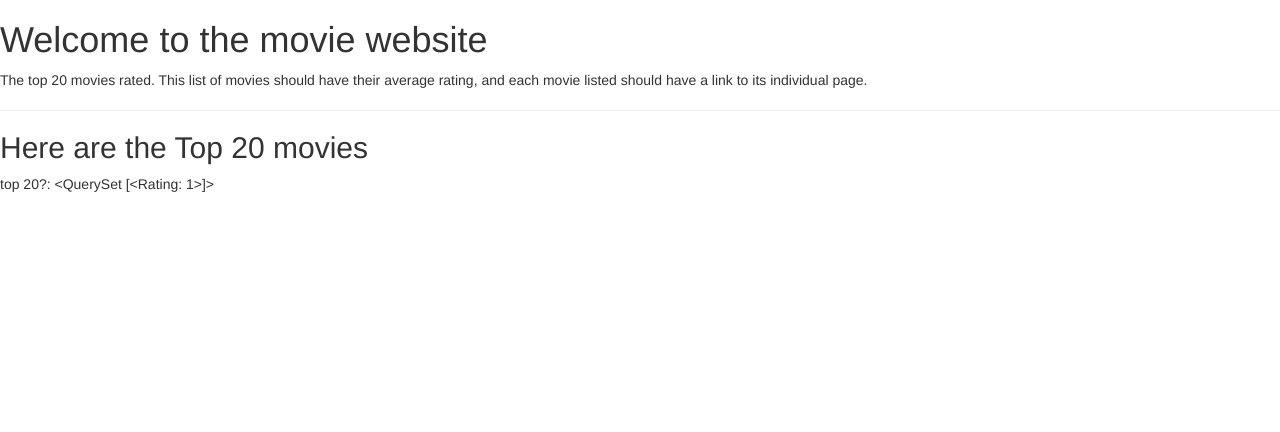
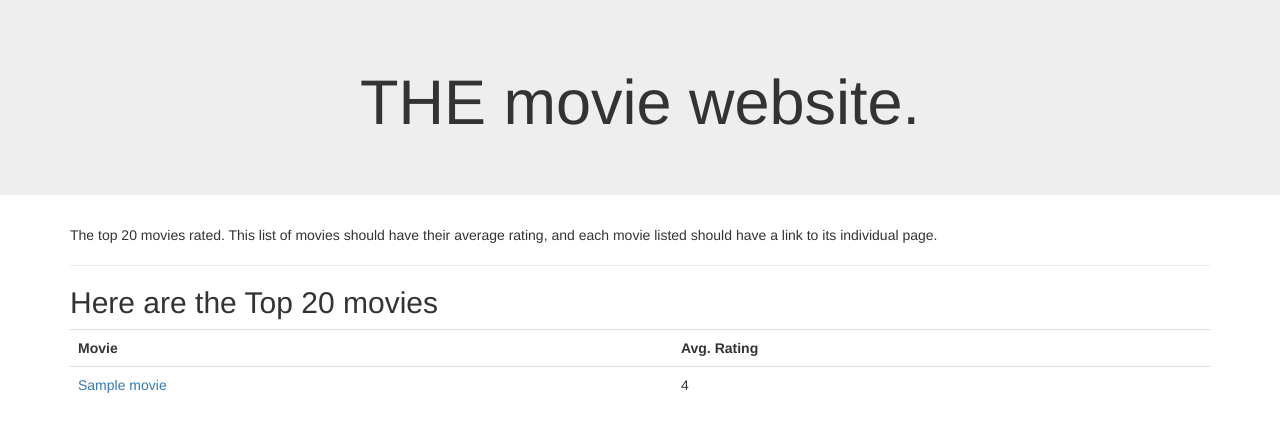
Before and after one commit to dhcrain/movieratings_w_frontend, a Django app: template templates/index.html in a window 1280 px wide. Shown: the top 432 px of the page. Run offline with Django 3.2, Linux system fonts and the light colour scheme; tables that the repository leaves empty hold one stand-in row (values such as "Sample post"); the template is opened without the code that fills it: values that come from a table or form of the project are taken from there, most other values are stand-ins (such as "Sample title", 1, 10 or a date in 2020); parts of the project's set-up code (start-up, migrations or seed data) failed here and were passed over; some libraries are stand-ins or nearby versions.

Commit message:
progress

```diff
--- a/movieratings/models.py
+++ b/movieratings/models.py
@@ -1,5 +1,7 @@
 from django.db import models
 from statistics import mean
+from django.db.models import Avg
+
 # Create your models here.
 
 
@@ -43,6 +45,10 @@ class Movie(models.Model):
     def __str__(self):
         return self.movie_title
 
+    def genre_getter(self):
+        # if Movie.objects.filter(adventure="1", war="1", comedy="1"):
+        return "Adventure"
+
 
 class Rating(models.Model):
     user_id = models.ForeignKey(Rater)
@@ -54,12 +60,12 @@ class Rating(models.Model):
     def __str__(self):
         return str(self.id)
 
-    def top_20(self):
-        pass
+    def top_20(cls):
+        return Rating.objects.annotate(top=Avg('rating')).order_by('-top')[:20]
 
-    def average_rating(self):
+    # def average_rating(self):
         # for movie in Rating:
-        return mean(Movie.objects.filter(id=self.item_id).values(self.rating))
+        # return mean(Movie.objects.filter(id=self.item_id).values(self.rating))
 
         # find the movie is in the Rating table and then get a list of the ratings
         # all_ratings = map(lambda x: x.rating, self.review_set.all())
--- a/templates/index.html
+++ b/templates/index.html
@@ -9,11 +9,25 @@
     <title>Movie'r'us</title>
 </head>
 <body>
-    <h1>Welcome to the movie website</h1>
-    <p>The top 20 movies rated. This list of movies should have their average rating,
-        and each movie listed should have a link to its individual page.</p>
-    <hr>
-    <h2>Here are the Top 20 movies</h2>
-    <p>top 20?: {{ top_20 }}</p>
+    <div class="jumbotron">
+        <h1 class="text-center">THE movie website.</h1>
+    </div>
+    <div class="container">
+        <p>The top 20 movies rated. This list of movies should have their average rating,
+            and each movie listed should have a link to its individual page.</p>
+            <hr>
+            <h2>Here are the Top 20 movies</h2>
+            <table class="table">
+                <th>Movie</th>
+                <th>Avg. Rating</th>
+                {% for item in top_20 %}
+                <tr>
+                    <td><a href="movie/{{ item.item_id.id }}">{{ item.item_id.movie_title }}</a></td>
+                    <td>{{ avg_rating }}</td>
+                </tr>
+                {% endfor %}
+            </table>
+            <p></p>
+    </div>
 </body>
 </html>
--- a/templates/movie.html
+++ b/templates/movie.html
@@ -32,7 +32,7 @@
             <!-- for field in movie, if value == 1 then display-->
             <li>Genre: {{ movie.action }}</li>
         </ul>
-        <p>???Genre???: {{ movie_view.genre_getter }}</p>
+        <p>???Genre???: {{ genre }}</p>
         <hr>
         <div class="row">
             <div class="col-md-6">
```
Also changed, not shown: movieratings/views.py (+5 -6 lines).
